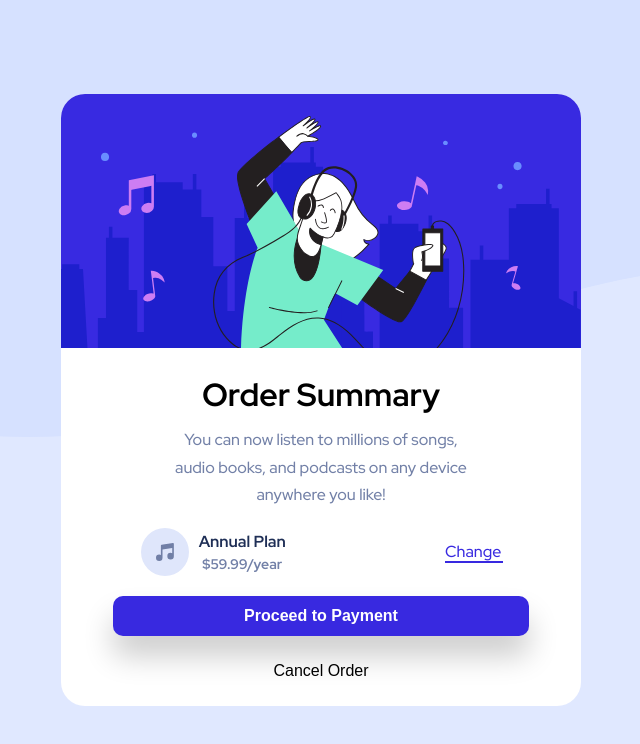
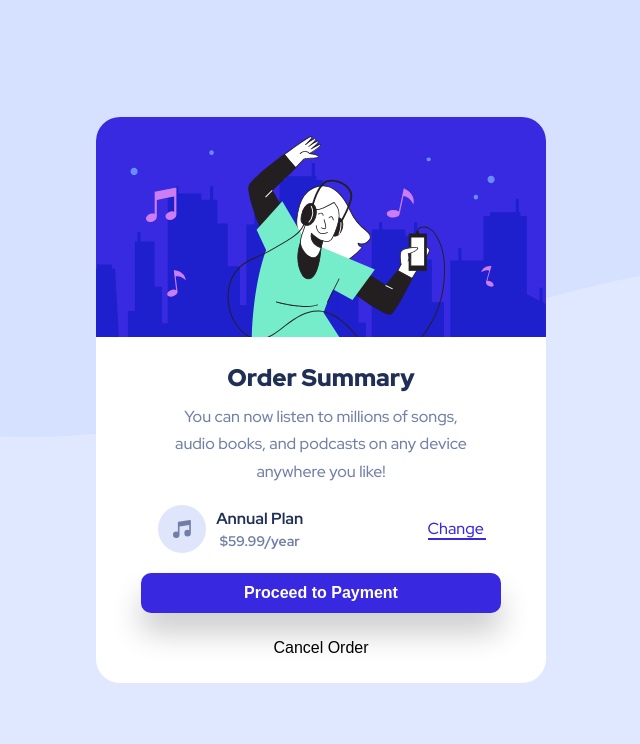
Before and after one commit to marwanzayed/order-summary-card, a plain HTML site: page index.html in a window 1280 px wide. Shown: the whole page, without its empty margins (319-959 px from the left). Drawn offline with Linux system fonts and the light colour scheme.

Commit message:
Update style.css

```diff
--- a/css/style.css
+++ b/css/style.css
@@ -39,7 +39,7 @@ body {
   overflow: hidden;
   text-align: center;
   width: 85%;
-  max-width: 520px;
+  max-width: 450px;
 }
 .card .img-header {
   height: auto;
@@ -50,7 +50,7 @@ body {
 .card .main-content {
   margin-top: 20px;
 }
-.card .main-content h2 {
+.card .main-content h1 {
   font-size: 24px;
   color: var(--dark-blue);
   font-weight: 900;
```
